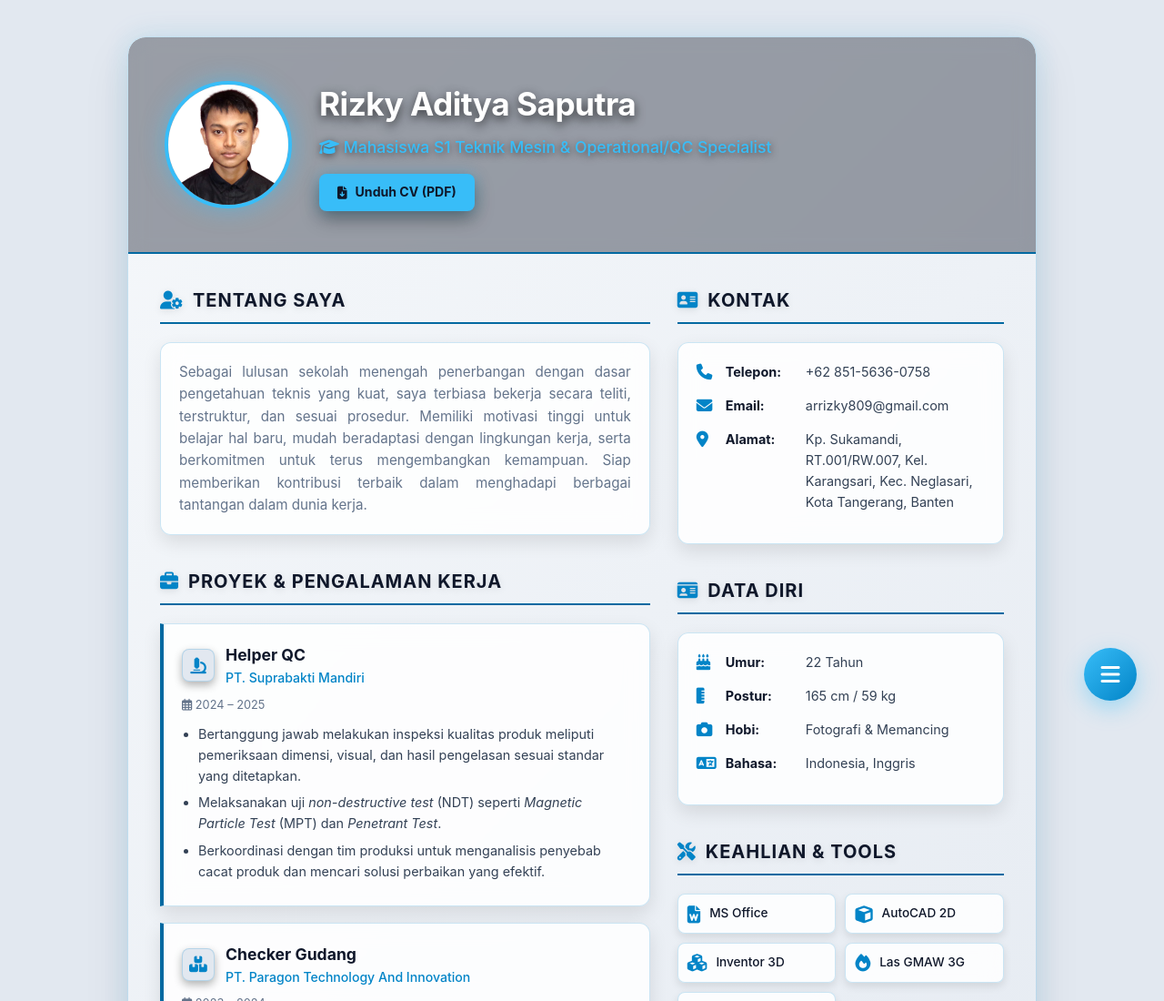
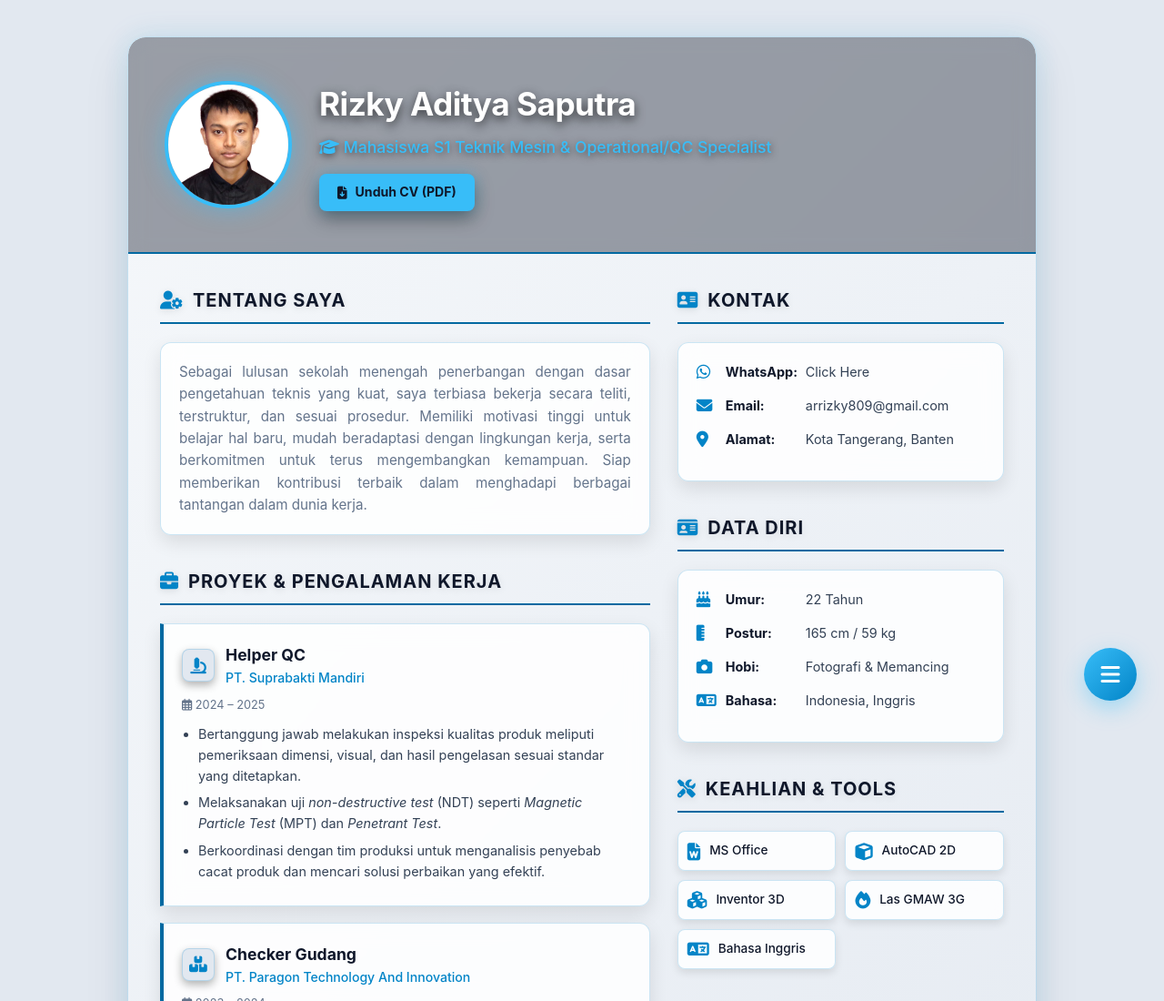
Before and after one commit to S1XT3EN/RizkyAdityaS, a plain HTML site: page index.html in a window 1280 px wide. Shown: the top 1100 px of the page at 91% size. Drawn offline with Linux system fonts and the light colour scheme.

Commit message:
Update Index
Updating Index

```diff
--- a/index.html
+++ b/index.html
@@ -156,10 +156,10 @@
                 <div class="info-card-box">
                     <ul class="info-list">
                         <li>
-                            <i class="fa-solid fa-phone"></i>
+                            <i class="fa-brands fa-whatsapp"></i>
                             <div class="info-item">
-                                <strong>Telepon:</strong>
-                                <span>+62 851-5636-0758</span>
+                                <strong>WhatsApp:</strong>
+                                <a href="https://wa.me/6285156360758" target="_blank" rel="noopener noreferrer">Click Here</a>
                             </div>
                         </li>
                         <li>
@@ -173,7 +173,7 @@
                             <i class="fa-solid fa-location-dot"></i>
                             <div class="info-item">
                                 <strong>Alamat:</strong>
-                                <span>Kp. Sukamandi, RT.001/RW.007, Kel. Karangsari, Kec. Neglasari, Kota Tangerang, Banten</span>
+                                <span>Kota Tangerang, Banten</span>
                             </div>
                         </li>
                     </ul>
--- a/style.css
+++ b/style.css
@@ -533,3 +533,14 @@ footer {
         bottom: 20px;
     }
 }
+
+.info-item a {
+    color: var(--text-main);
+    text-decoration: none;
+    transition: color 0.2s ease;
+}
+
+.info-item a:hover {
+    color: var(--accent-blue);
+    text-decoration: underline;
+}
```
